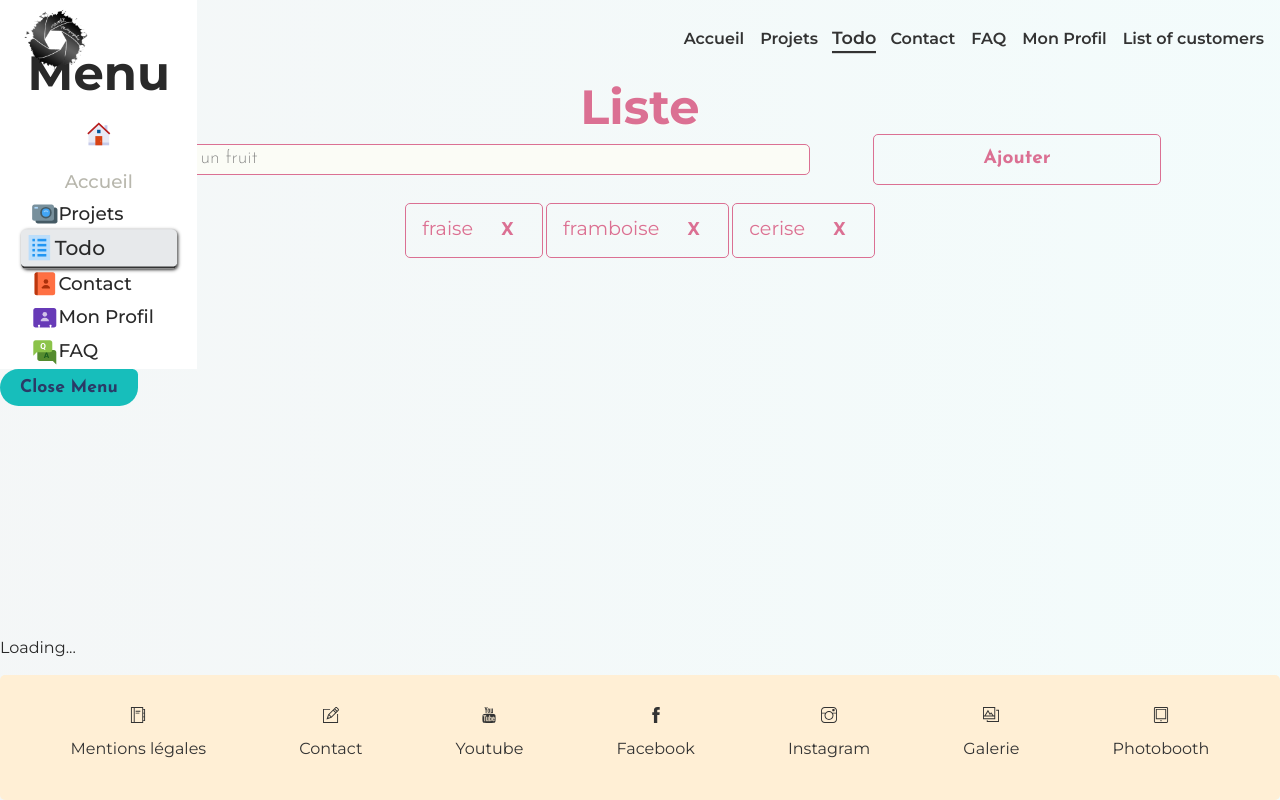
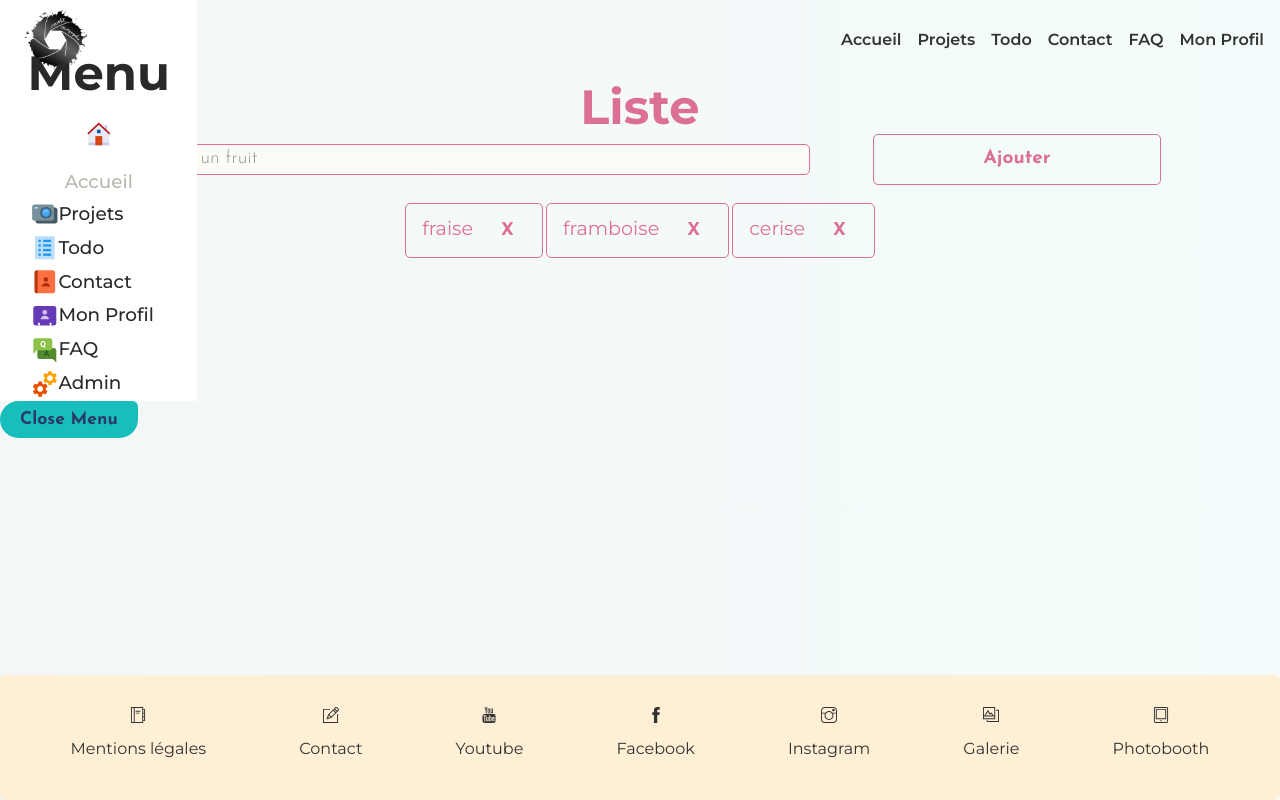
Before and after one commit to Christophe-Desmarres/CRM, a React (Create React App) app in the folder client/: page /todo in a window 1280 px wide. Both pictures are taken after a click on the button "Menu". Built offline with nearby package versions, Linux system fonts and the light colour scheme; no server answers.

Commit message:
fix error router, fix connetion to mongodb

```diff
--- a/client/src/App.css
+++ /dev/null
@@ -1,20 +0,0 @@
-
-.App-logo {
-  height: 5rem;
-  pointer-events: none;
-}
-
-@media (prefers-reduced-motion: no-preference) {
-  .App-logo {
-    animation: App-logo-spin infinite 12s linear;
-  }
-}
-
-@keyframes App-logo-spin {
-  from {
-    transform: rotate(0deg);
-  }
-  to {
-    transform: rotate(360deg);
-  }
-}
--- a/client/src/App.js
+++ b/client/src/App.js
@@ -1,9 +1,25 @@
-import './App.css';
-import RouterList from './components/Routes/Routes';
+// import RouterList from './components/Routes/Routes';
+import Header from './components/template/Header';
 import Footer from './components/template/Footer';
 import NavBar from './components/NavBar/NavBar';
-import { BrowserRouter } from "react-router-dom";
+// import { BrowserRouter, Outlet } from "react-router-dom";
 import { useState, useEffect } from 'react';
+import {
+  BrowserRouter as Router,
+  Route,
+  Navigate ,
+  Routes,
+} from 'react-router-dom'
+import Home from "./pages/Home";
+import Contact from "./pages/Contact";
+import ErrorPage from "./pages/ErrorPage";
+import Project from "./pages/Project";
+import Todo from "./pages/Todo";
+import Profile from "./pages/Profile";
+import Admin from "./pages/Admin";
+import Users from "./components/Admin/Users";
+import Products from "./components/Admin/Products";
+
 
 
 
@@ -11,22 +27,44 @@ function App() {
 
   const isMobile= window.innerWidth < 768;
   const [data, setData] = useState(null);
+  const isAuthenticated = false;
 
   useEffect(() => {
-    fetch("/customers")
+    fetch("http://localhost:5500/customers")
       .then((res) => res.json())
       .then((data) => setData(data.message));
   }, []);
 
   return (
-    <BrowserRouter>
+    <Router>
+        <div className="App">
+            <NavBar />
+            <Routes>
+              <Route exact path="/" element={<Home />} />
+              <Route path="contact" element={<Contact />} />
+              <Route path="projet/*" element={<Project />} />
+              <Route path="todo" element={<Todo />} />
+              <Route path="profil" element={<Profile />} />
+              {/* <Route path="profil/:id" element={<Profile />} /> */}
+              <Route path="admin" element={<Admin />} />
+              <Route path="*" element={<ErrorPage error={{'message':'404 cette page n\'existe pas'}}/>} />
+            </Routes>
+          <Footer />
+
+        </div>
+    {/* <div> */}
+    {/* <BrowserRouter> */}
+    {/* <h1>App</h1>
     <div className="App" >
       <NavBar isMobile={isMobile}  />
       <RouterList />
       <p>{!data ? "Loading..." : data}</p>
       <Footer />
-    </div>
-    </BrowserRouter>
+    </div> */}
+    {/* </BrowserRouter> */}
+    {/* </div> */}
+
+    </Router >
   );
 }
 
--- a/client/src/assets/styles/_settings.scss
+++ b/client/src/assets/styles/_settings.scss
@@ -92,6 +92,29 @@ i {
     transform: scale(1.1);
   }
 }
+
+
+.App-logo {
+  height: 5rem;
+  pointer-events: none;
+}
+
+@media (prefers-reduced-motion: no-preference) {
+  .App-logo {
+    animation: App-logo-spin infinite 12s linear;
+  }
+}
+
+@keyframes App-logo-spin {
+  from {
+    transform: rotate(0deg);
+  }
+  to {
+    transform: rotate(360deg);
+  }
+}
+
+
 body {
   font-family: $font-2;
   line-height: 1.4rem;
@@ -101,6 +124,10 @@ body {
   height: 100%;
   background: rgba(233, 236, 231, 0.102);
   background: linear-gradient(90deg, rgba(43, 92, 103, 0.05) 0%, rgba(23, 190, 187, 0.05) 98%);
+  // background-image: url("../../assets/images/background.gif");
+  background-size: cover;
+  background-position: center;
+  background-repeat: no-repeat;
 
 }
 .error {
--- a/client/src/components/NavBar/NavBar.js
+++ b/client/src/components/NavBar/NavBar.js
@@ -16,7 +16,6 @@ console.log(isMobile);
     </Menu> */}
       <NavBarMobile style={style} />
       <NavBarDesktop  style={style} />
-
   </div>
 
   )
--- /dev/null
+++ b/client/src/components/NavBar/Pages/MobileNav.js
@@ -0,0 +1,61 @@
+import React from 'react'
+import { Link } from "react-router-dom";
+import { FcHome, FcFaq, FcContacts, FcBusinessContact, FcMultipleCameras, FcViewDetails, FcServices } from "react-icons/fc";
+
+
+export default function MobileNav() {
+  return (
+    <nav>
+        <h1>Menu</h1>
+
+        <Link  to={`/`}
+            className="menu-item bm-item-list"
+            onClick={() => console.log("close")}>
+            <FcHome size="1.5em" />
+            <span>Accueil</span>
+        </Link>
+
+        <Link  to={`projet`}
+            className="menu-item"
+            onClick={() => console.log("close")} >
+            <FcMultipleCameras size="1.5em" />
+            <span>Projets</span>
+        </Link>
+
+        <Link to={`todo`}
+            className="menu-item"
+            onClick={() => console.log("close")} >
+            <FcViewDetails size="1.5em" />
+            <span>Todo</span>
+        </Link>
+
+        <Link  to={`contact`}
+            className="menu-item"
+            onClick={() => console.log("close")} >
+            <FcContacts size="1.5em" />
+            <span>Contact</span>
+        </Link>
+
+        <Link to={`profil`}
+            className="menu-item"
+            onClick={() => console.log("close")} >
+            <FcBusinessContact size="1.5em" />
+            <span>Mon Profil</span>
+        </Link>
+
+        <Link to={`faq`}
+            className="menu-item"
+            onClick={() => console.log("close")} >
+            <FcFaq size="1.5em" />
+            <span>FAQ</span>
+        </Link>
+
+        <Link  to={`admin`}
+            className="menu-item"
+            onClick={() => console.log("close")} >
+            <FcServices size="1.5em" />
+            <span>Admin</span>
+        </Link>
+</nav>
+  )
+}
--- a/client/src/components/NavBar/Pages/NavBar-Page.js
+++ b/client/src/components/NavBar/Pages/NavBar-Page.js
@@ -1,5 +1,7 @@
-import { NavLink } from "react-router-dom";
+import React, { useState } from 'react'
+import { Link } from "react-router-dom";
 import logo from '../../../logo.png';
+import MobileNav from './MobileNav';
 
 
 export default function Pages() {
@@ -11,25 +13,30 @@ export default function Pages() {
 
             <div className="navbar-pages">
 
-                <NavLink to="/"
-                >Accueil</NavLink>
+                <Link  to={`/`}
+                >Accueil</Link>
 
-                <NavLink to="projet"
-                >Projets</NavLink>
+                <Link to={`projet`}
+                >Projets</Link>
 
-                <NavLink to="todo"
-                >Todo</NavLink>
+                <Link to={`todo`}
+                >Todo</Link>
 
-                <NavLink to="contact"
-                >Contact</NavLink>
+                <Link to={`contact`}
+                >Contact</Link>
 
-                <NavLink to="faq"
-                >FAQ</NavLink>
+                <Link to={`faq`}
+                >FAQ</Link>
 
-                <NavLink  to="profil"
-                >Mon Profil</NavLink>
+                <Link  to={`profil`}
+                >Mon Profil</Link>
 
-                <a href="/customers" >List of customers </a>
+
+
+                {/* <a href={"/"} >Home </a>
+                <a href={"projet"} >Projets </a>
+                <a href={"contact"} >Contact </a> */}
+                {/* <a href={"/customers"} >List of customers </a> */}
 
             </div>
           </nav>
--- a/client/src/components/NavBar/Pages/NavBar-Side.js
+++ b/client/src/components/NavBar/Pages/NavBar-Side.js
@@ -1,7 +1,7 @@
 import React, { useState } from 'react'
-import { NavLink } from "react-router-dom";
+import { Link } from "react-router-dom";
 import { FcHome, FcFaq, FcContacts, FcBusinessContact, FcMultipleCameras, FcViewDetails, FcServices } from "react-icons/fc";
-
+import MobileNav from './MobileNav';
 
 export default function NavBarSide() {
 
@@ -29,63 +29,12 @@ export default function NavBarSide() {
     </button>
   </div>
 </div>
-  <div
-  className="bm-menu-wrap"
-  >
+  <div className="bm-menu-wrap" >
 
+          <div className='bm-menu' style={Menu}>
+            <MobileNav />
+            </div>
 
-        <nav className='bm-menu' style={Menu}>
-            <h1>Menu</h1>
-
-            <NavLink  to="/"
-                className="menu-item bm-item-list"
-                onClick={() => this.closeMenu()}>
-                <FcHome size="1.5em" />
-                <span>Accueil</span>
-            </NavLink>
-
-            <NavLink  to="projet"
-                className="menu-item"
-                onClick={() => this.closeMenu()} >
-                <FcMultipleCameras size="1.5em" />
-                <span>Projets</span>
-            </NavLink>
-
-            <NavLink  to="todo"
-                className="menu-item"
-                onClick={() => this.closeMenu()} >
-                <FcViewDetails size="1.5em" />
-                <span>Todo</span>
-            </NavLink>
-
-            <NavLink  to="contact"
-                className="menu-item"
-                onClick={() => this.closeMenu()} >
-                <FcContacts size="1.5em" />
-                <span>Contact</span>
-            </NavLink>
-
-            <NavLink  to="profil"
-                className="menu-item"
-                onClick={() => this.closeMenu()} >
-                <FcBusinessContact size="1.5em" />
-                <span>Mon Profil</span>
-            </NavLink>
-
-            <NavLink to="faq"
-                className="menu-item"
-                onClick={() => this.closeMenu()} >
-                <FcFaq size="1.5em" />
-                <span>FAQ</span>
-            </NavLink>
-
-            {/* <NavLink  to="admin"
-                className="menu-item"
-                onClick={() => this.closeMenu()} >
-                <FcServices size="1.5em" />
-                <span>Admin</span>
-            </NavLink> */}
-        </nav>
 
 
 
--- a/client/src/components/Routes/Routes.jsx
+++ b/client/src/components/Routes/Routes.jsx
@@ -1,5 +1,5 @@
 import React from "react";
-import { Routes, Route } from "react-router-dom";
+import { Routes, Route, createBrowserRouter,RouterProvider } from "react-router-dom";
 import Home from "../../pages/Home";
 import Contact from "../../pages/Contact";
 import ErrorPage from "../../pages/ErrorPage";
@@ -11,34 +11,71 @@ import Users from "../Admin/Users";
 import Products from "../Admin/Products";
 
 
+export default function RouterList() {
+
+  const router = createBrowserRouter([
+    {
+      path: "/",
+      element: <Home />,
+      errorElement: <ErrorPage />,
+    children: [
+      {
+        path: "contact",
+        element: <Contact />,
+      },
+      {
+        path: "projet",
+        element: <Project />,
+      },
+      {
+        path: "todo",
+        element: <Todo />,
+      },
+      {
+        path: "profil",
+        element: <Profile />,
+      },
+      {
+        path: "admin",
+        element: <Admin />,
+      },
+    ],
+
+    },
+  ]);
 
 
-export default function RouterList() {
-
-  const isAuthenticated = false
+  // const isAuthenticated = false
 
 
     return (
-        <Routes>
-          <Route exact path="/" element={<Home />} />
-            <Route path="contact" element={<Contact />} />
-            <Route path="projet/*" element={<Project />} />
-            <Route path="todo" element={<Todo />} />
 
-            <Route path="profil" element={<Profile />} >
-                <Route path="profil/:id" element={<Profile />} />
-            </Route>
+      <RouterProvider router={router} />
 
-            <Route path="admin" element={<Admin />} >
-            {isAuthenticated ?
-            (<>
-                <Route path="admin/utilisateur" element={<Users />} />
-                <Route path="admin/produits" element={<Products />} />
-            </> ) :
-            (<Route path="profil" element={<Users />} />)}
-            {/* (<Redirect to="/" /> )}  */}
-            </Route>
+        )
+  }
 
-          <Route path="*" element={<ErrorPage error={{'message':'404 cette page n\'existe pas'}}/>} />
-        </Routes>)
-  }
+  // <Routes>
+
+          //   <Route exact path="/" element={<Home />} />
+          //   <Route path="contact" element={<Contact />} />
+          //   <Route path="projet/*" element={<Project />} />
+          //   <Route path="todo" element={<Todo />} />
+
+          //   <Route path="profil" element={<Profile />} >
+          //       <Route path="profil/:id" element={<Profile />} />
+          //   </Route>
+
+          //   <Route path="admin" element={<Admin />} >
+          //   {isAuthenticated ?
+          //   (<>
+          //       <Route path="admin/utilisateur" element={<Users />} />
+          //       <Route path="admin/produits" element={<Products />} />
+          //   </> ) :
+          //   (<Route path="profil" element={<Users />} />)}
+          //   {/* (<Redirect to="/" /> )}  */}
+          //   </Route>
+
+          // <Route path="*" element={<ErrorPage error={{'message':'404 cette page n\'existe pas'}}/>} />
+
+        // </Routes>
--- a/client/src/pages/ErrorPage.jsx
+++ b/client/src/pages/ErrorPage.jsx
@@ -1,9 +1,9 @@
 import errorImg from '../assets/images/pages/error/travolta.gif';
 import { Link } from "react-router-dom";
-import { FcCancel } from "react-icons/fc";
 
 
 const ErrorPage = ({error}) => {
+
   return (
     <div id="error-page">
       <h1>Oops!</h1>
--- a/package.json
+++ b/package.json
@@ -4,7 +4,7 @@
   "description": "",
   "main": "server.js",
   "scripts": {
-    "start": "nodemon index.js",
+    "start": "nodemon server.js",
     "client": "cd client && npm start",
     "build": "cd client && npm install && npm run build",
     "deploy": "cd client && npm run deploy",
```
Also changed, not shown: 2 other files (tests, documents, lock files or other folders).
